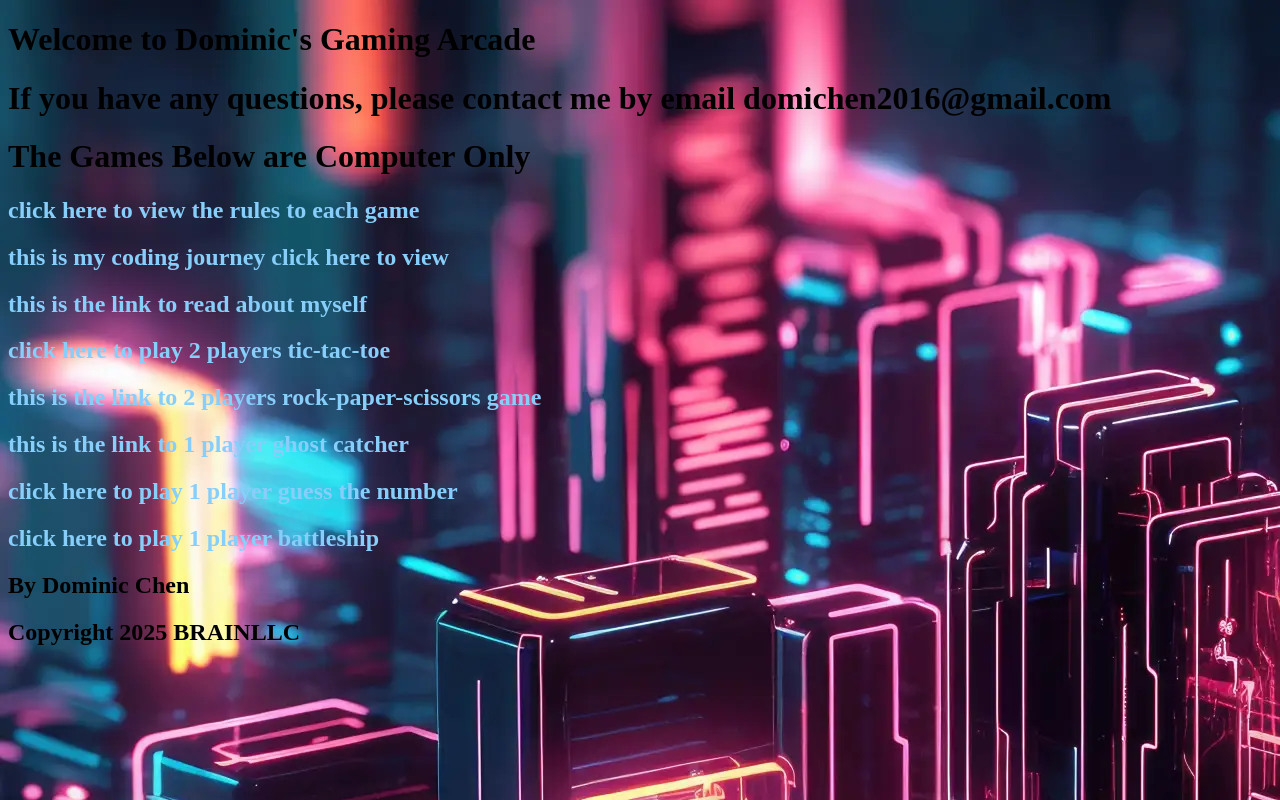
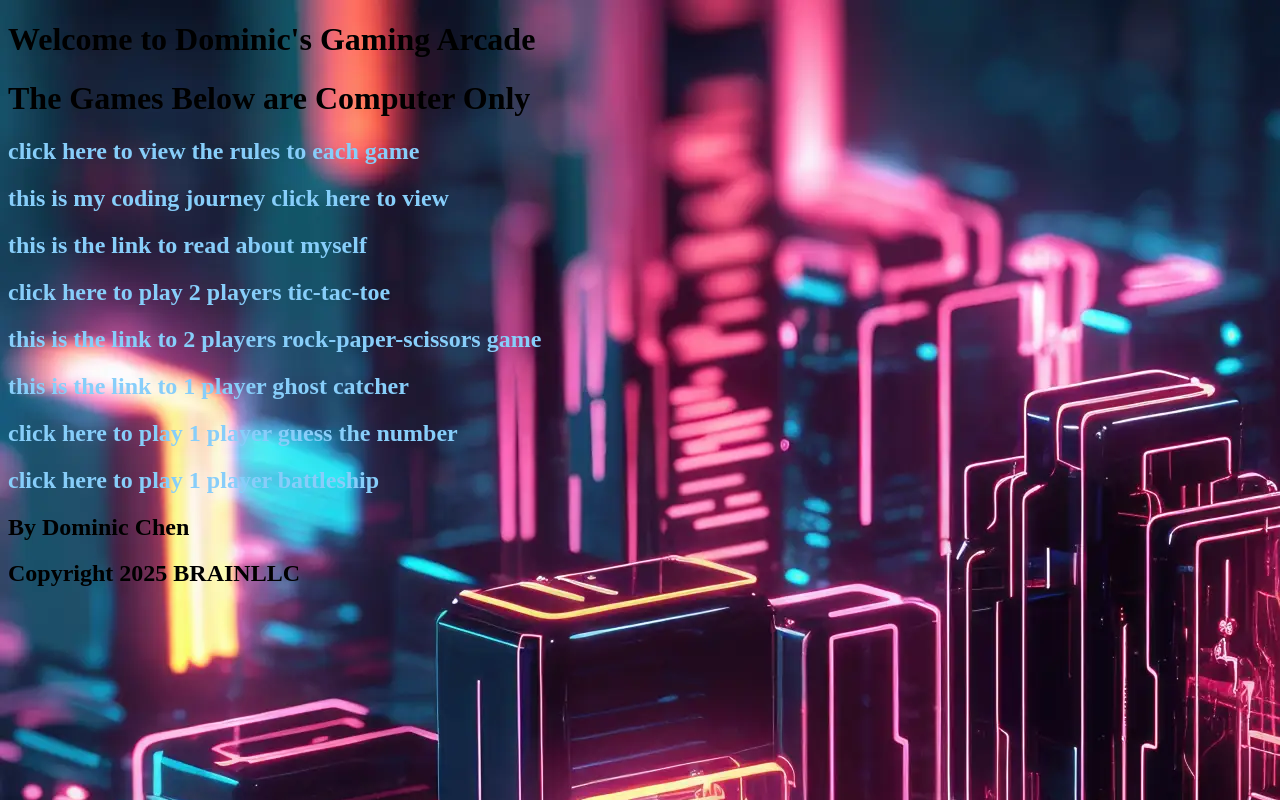
Before and after one commit to Domichen2016-code/Domichen2016-code.github.io, a plain HTML site: page index.html in a window 1280 px wide. Drawn offline with Linux system fonts and the light colour scheme.

Commit message:
Update index.html

```diff
--- a/index.html
+++ b/index.html
@@ -39,7 +39,6 @@ a:active {
 </head>
 <body>
   <h1> Welcome to Dominic's Gaming Arcade </h1>
-  <h1>If you have any questions, please contact me by email domichen2016@gmail.com  </h1>
   <h1>The Games Below are Computer Only</h1>
 
     <h2><a href="./rules.html">click here to view the rules to each game</a></h2>
```
